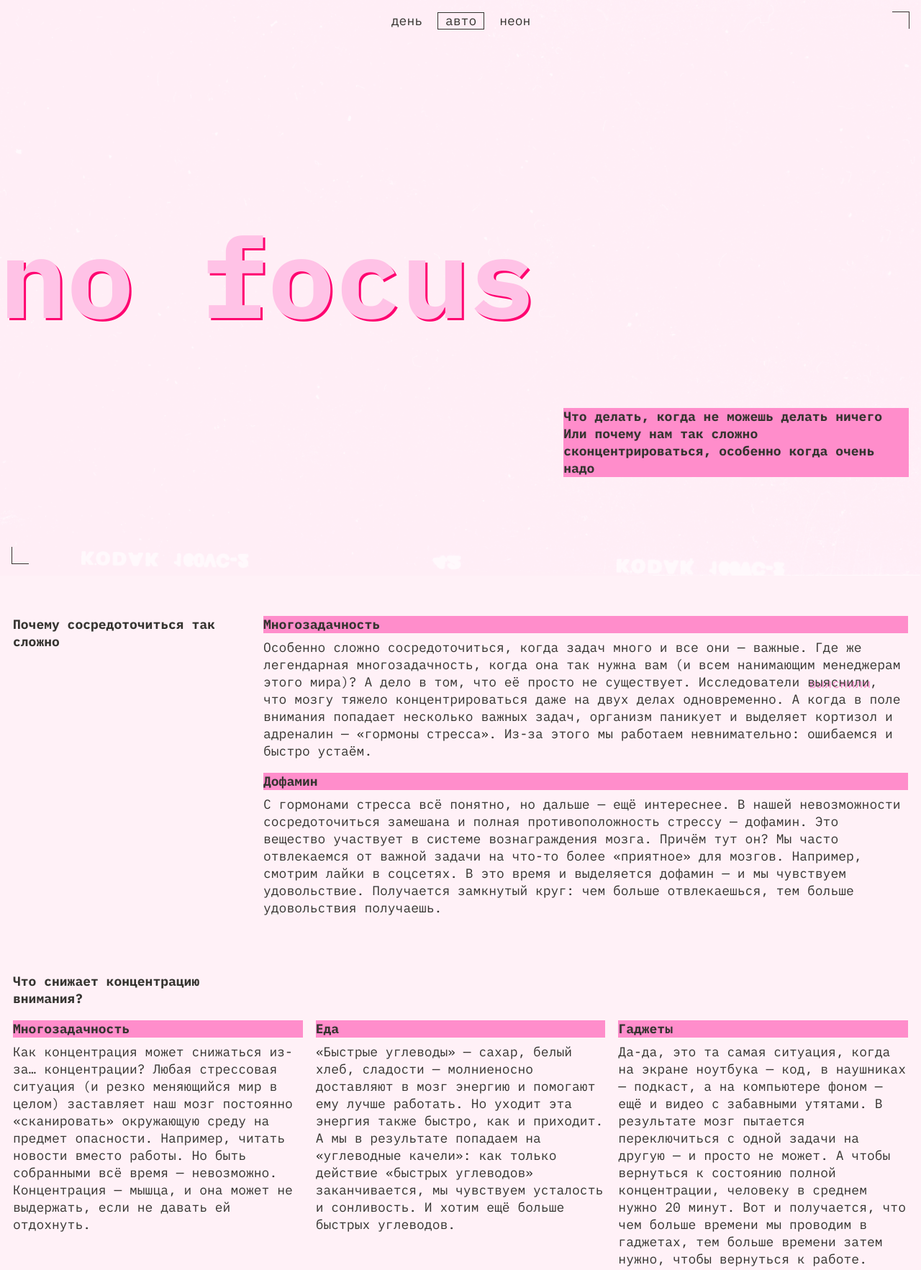
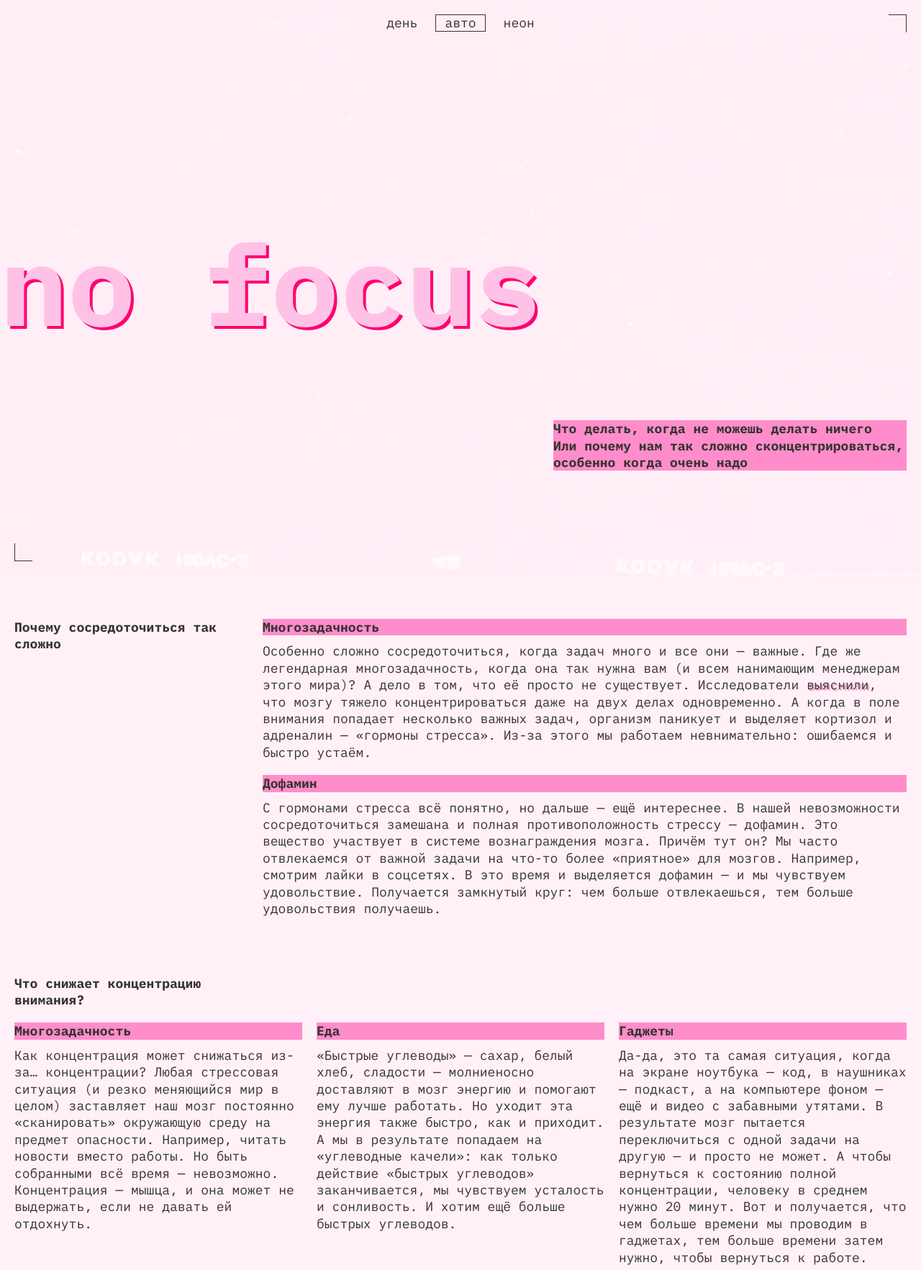
Before and after one commit to martosea/slozhno-sosredotochitsya, a plain HTML site: page index.html in a window 1280 px wide. Shown: the top 1765 px of the page at 72% size. Drawn offline with Linux system fonts and the light colour scheme.

Commit message:
исправлен style.css

```diff
--- a/styles/style.css
+++ b/styles/style.css
@@ -1,292 +1,250 @@
 .page {
   color: var(--text-color, #f1b2ce);
-  font-family: var(--page-font-family, "IBM Plex Mono", monospace);
+  font-family: var(--page-font-family, "IBM Plex mono", monospace);
   font-size: 18px;
-  line-height: 24px;
+  line-height: 23.4px;
   background-color: var(--page-background-color, #000028);
+
 }
-
 .cover {
   display: grid;
-  padding: clamp(12px, 1vw + 4px, 22px);
+  padding: clamp(10px, 0.0286rem + 2.5445vw, 20px);
   min-block-size: 100vh;
 }
-
 .decorated-zone {
   position: relative;
   z-index: 2;
 }
-
 .decorated-zone::before,
 .decorated-zone::after {
   content: "";
   position: absolute;
   z-index: -1;
-  width: 24px;
-  height: 24px;
+  inline-size: 25px;
+  block-size: 25px;
 }
-
 .decorated-zone::before {
   border-inline-end: 1px solid var(--secondary-color, #ff0070);
   border-block-start: 1px solid var(--secondary-color, #ff0070);
-  inset-inline-end: clamp(12px, 1vw + 3px, 22px);
-  inset-block-start: clamp(12px, 1vw + 3px, 22px);
+  inset-inline-end: clamp(10px, 0.0286rem + 2.5445vw, 20px);
+  inset-block-start: clamp(10px, 0.0286rem + 2.5445vw, 20px);
 }
-
 .decorated-zone::after {
   border-inline-start: 1px solid var(--secondary-color, #ff0070);
   border-block-end: 1px solid var(--secondary-color, #ff0070);
-  inset-inline-start: clamp(12px, 1vw + 3px, 22px);
-  inset-block-end: clamp(12px, 1vw + 3px, 22px);
+  inset-inline-start: clamp(10px, 0.0286rem + 2.5445vw, 20px);
+  inset-block-end: clamp(10px, 0.0286rem + 2.5445vw, 20px);
 }
-
 .shadow-decor {
-  text-shadow: 2px 2px var(--accent-color, #ff0070);
+  text-shadow: 2px 2px 0 var(--accent-color, #ff0070);
 }
-
 .link {
   text-decoration: none;
 }
-
 .link:hover {
   text-decoration: underline;
 }
-
 .link:focus {
-  outline: none;
+  outline: 0;
 }
-
 .link:focus-visible {
   outline: 1px solid currentColor;
 }
-
 .rec-decor {
   position: absolute;
+  z-index: 1;
+  visibility: var(--rec-decor-visibility, visible);
   display: inline-flex;
   align-items: center;
-  gap: 8px;
-  inset-inline-end: 18px;
-  inset-block-start: 12px;
-  visibility: var(--rec-decor-visibility, visible);
-  z-index: 1;
+  gap: 10px;
+  inset-inline-end: 20px;
+  inset-block-start: 10px;
 }
-
 .rec-decor::before {
   content: "REC";
   color: var(--accent-color, #ff0070);
   line-height: 24px;
 }
-
 .rec-decor::after {
   content: "";
   display: inline-block;
-  width: 8px;
-  height: 8px;
   border-radius: 50%;
+  box-shadow: 0 0 2px 2px var(--accent-color, #ff0070);
   background: var(--accent-color, #ff0070);
-  box-shadow: 0 0 2px 2px var(--accent-color, #ff0070);
+  inline-size: 9px;
+  block-size: 9px;
 }
-
 .page-title {
   color: var(--brand-color, #db00ff);
   font-weight: 700;
-  font-size: clamp(7rem, 6.8rem + 1.2vw, 7.4rem);
-  line-height: 82%;
-  text-shadow: 3px 3px 0 var(--accent-color, #ff0070);
+  font-size: clamp(7.25rem, 7.0115rem + 1.0178vw, 7.5rem);
+  line-height: 82.5%;
+  text-shadow: 4px 4px 0 var(--accent-color, #ff0070);
 }
-
 .title {
+  color: var(--secondary-color, #ff0070);
   font-weight: 700;
   font-size: inherit;
   line-height: inherit;
-  color: var(--secondary-color, #ff0070);
 }
-
 .title-decor {
-  background-color: var(--accent-color, #ff0070);
   color: var(--highlight-color, #000028);
+  background: var(--accent-color, #ff0070);
 }
-
 .section {
   display: grid;
-  gap: 18px;
+  gap: 20px;
 }
-
 .section-gallery {
-  gap: 12px;
+  gap: 10px;
 }
-
 .section-how__title {
-  margin-block-end: 18px;
+  margin-block-end: 20px;
 }
-
 .articles-list {
   display: grid;
-  gap: 18px;
+  gap: 20px;
 }
-
 .article {
   display: grid;
-  gap: 8px;
+  gap: 10px;
 }
-
 .gallery-list {
   display: grid;
-  gap: 12px;
+  gap: 10px;
 }
-
 .gallery-list__item-img {
   display: block;
-  width: 100%;
-  height: 100%;
   object-fit: cover;
   object-position: center;
+  block-size: 100%;
+  inline-size: 100%;
 }
-
 .header {
+  align-items: start;
+  background-image: var(
+    --page-background-image,
+    url("../images/cover-image.png")
+  );
+  background-position: center;
+  background-size: cover;
+  background-attachment: fixed;
   position: relative;
-  align-items: start;
-  background: var(--page-background-image, url("../images/cover-image.png")) center / cover no-repeat fixed;
 }
-
 .header__theme-menu {
   justify-self: end;
-  margin-block: 60px;
+  margin-block: 65px;
 }
-
 .header__theme-menu-list {
   display: flex;
   flex-direction: column;
-  gap: 10px;
+  gap: 12px;
 }
-
 .header__theme-menu-button {
+  border: 1px solid transparent;
+  padding: 2px 12px;
+  color: var(--secondary-color, #ff0070);
+  line-height: 18px;
+  text-transform: lowercase;
   background: transparent;
-  color: var(--secondary-color, #ff0070);
-  padding: 2px 10px;
-  border: 1px solid transparent;
-  text-transform: lowercase;
-  line-height: 18px;
   cursor: pointer;
 }
-
 .header__theme-menu-button_active {
   border-color: currentColor;
   cursor: default;
   pointer-events: none;
 }
-
 .header__theme-menu-button:hover {
   border-color: var(--secondary-color-o-40, #ff007040);
 }
-
 .header__theme-menu-button:focus {
-  outline: none;
+  outline: 0;
 }
-
 .header__theme-menu-button:focus-visible {
   border-block-end-color: currentColor;
 }
-
 .header__title {
-  margin-block: 50px;
-  background: var(--accent-color, #ff0070);
+  margin-block: 55px;
   color: var(--highlight-color, #000028);
   font-weight: 700;
   font-size: inherit;
   line-height: inherit;
+  background: var(--accent-color, #ff0070);
 }
-
 .main {
   display: grid;
-  gap: 48px;
-  padding: 36px 12px;
+  gap: 50px;
+  padding: 40px 10px;
 }
-
 .footer {
   place-items: center;
 }
 
 @media (width >= 768px) {
   .rec-decor {
-    inset-inline-end: 26px;
-    inset-block-start: 18px;
+    inset-inline-end: 28px;
+    inset-block-start: 20px;
   }
-
   .page-title {
-    font-size: clamp(7.3rem, 0.5rem + 14vw, 9.7rem);
+    font-size: clamp(7.5rem, 0.5625rem + 14.4531vw, 9.8125rem);
   }
-
   .section {
-    grid-template-columns: clamp(240px, 30% + 2vw, 320px) 1fr;
+    grid-template-columns: clamp(236px, calc(100% / 3.25), 315px) 1fr;
   }
-
   .section-what__articles-list {
-    grid-column: span 2;
+    grid-column-start: span 2;
   }
-
   .section-gallery {
     grid-template-columns: 1fr;
-    gap: 18px;
+    gap: 20px;
   }
-
   .section-how__articles-list {
     grid-column-start: 2;
   }
-
   .gallery-list {
     grid-template-columns: repeat(3, 1fr);
-    gap: 18px;
+    gap: 20px;
   }
-
   .gallery-list__item:first-child,
   .gallery-list__item:last-child {
-    grid-column: span 2;
+    grid-column-start: span 2;
   }
-
   .gallery-list__item:nth-child(2),
   .gallery-list__item:nth-child(3) {
-    grid-row: span 2;
+    grid-row-start: span 2;
   }
-
   .header {
     padding-inline-start: 0;
   }
-
   .header__theme-menu {
-    margin-block: 160px 65px;
+    margin-block-start: 170px;
+    margin-block-end: 70px;
   }
-
   .header__title {
     justify-self: end;
-    width: clamp(360px, 48% + 10px, 480px);
+    inline-size: clamp(364px, calc(100% / 2 - 10px), 491px);
   }
-
   .main {
-    gap: 78px;
-    padding: 56px 18px;
+    gap: 80px;
+    padding: 60px 20px;
   }
 }
-
 @media (width >= 1024px) {
   .page-title {
-    text-shadow: 3px 3px 0 var(--color-purple-2, #ff0070);
+    text-shadow: 4px 4px 0 var(--color-purple-2, #ff0070);
   }
-
   .section {
-    column-gap: 28px;
+    column-gap: 30px;
   }
-
   .section-what__articles-list {
     grid-template-columns: repeat(3, 1fr);
   }
-
   .header__theme-menu {
     justify-self: center;
-    margin-inline-start: 18px;
-    margin-block: 0 210px;
+    margin-inline-start: 20px;
+    margin-block-start: 0;
+    margin-block-end: 215px;
   }
-
   .header__theme-menu-list {
     flex-direction: row;
   }
```
